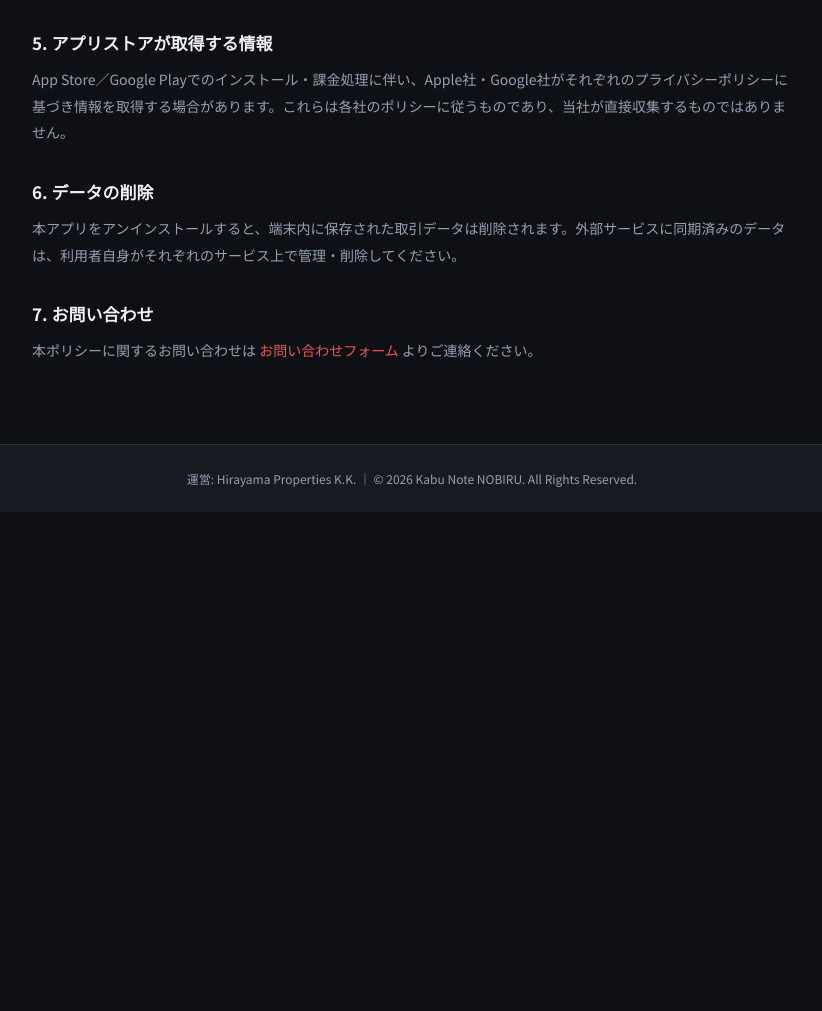
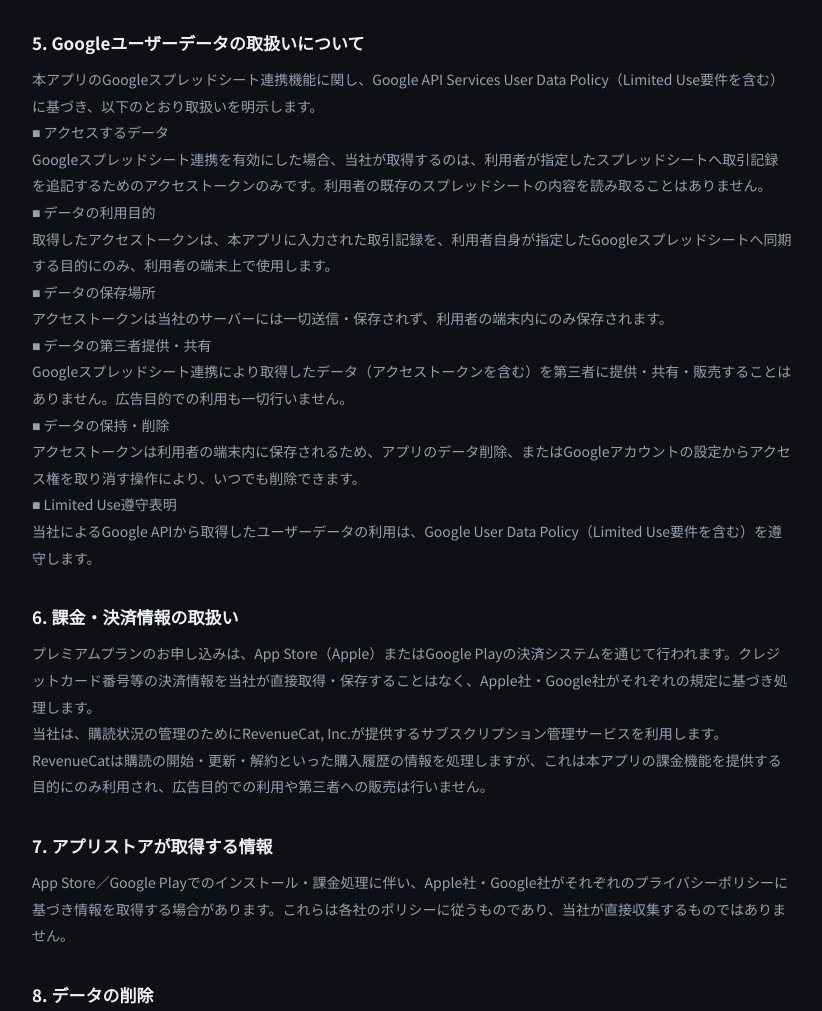
Before and after one commit to hirayama-properties/kabunote-nobiru, a plain HTML site: page privacy.html in a window 1280 px wide. Shown: the part 713-1724 px from the top of the page, without its empty margins (228-1050 px from the left). Before the commit the page ends 1225 px from the top, so only its background shows below. Drawn offline with Linux system fonts and the light colour scheme.

Commit message:
Add Google Limited Use disclosure and tokushoho phone contact clause
- privacy.html: add Google API Services User Data Policy (Limited Use)
  disclosure required for Google OAuth verification, plus RevenueCat
  purchase data handling section
- tokushoho.html: add phone number disclosure-on-request line per
  Japanese Specified Commercial Transactions Act

```diff
--- a/privacy.html
+++ b/privacy.html
@@ -45,7 +45,7 @@ footer{padding:24px 20px;background:var(--bg-light-alt);border-top:1px solid var
 
 <main>
   <h1>プライバシーポリシー</h1>
-  <p class="updated">最終更新日: 2026年7月27日</p>
+  <p class="updated">最終更新日: 2026年8月4日</p>
 
   <h2>1. 基本方針</h2>
   <p>Hirayama Properties K.K.（以下「当社」）は、アプリ「株ノートNOBIRU」（以下「本アプリ」）における利用者のプライバシーを尊重し、以下の方針でデータを取り扱います。</p>
@@ -59,13 +59,26 @@ footer{padding:24px 20px;background:var(--bg-light-alt);border-top:1px solid var
   <h2>4. 外部サービスとの連携（任意）</h2>
   <p>利用者が任意でGoogleスプレッドシートまたはNotionとの同期機能を有効にした場合、取引データは利用者自身のGoogleアカウントまたはNotionアカウントに直接保存されます。この通信は利用者の端末と各サービスとの間で行われ、当社のサーバーを経由しません。同期を無効にすればこの機能は動作しません。</p>
 
-  <h2>5. アプリストアが取得する情報</h2>
+  <h2>5. Googleユーザーデータの取扱いについて</h2>
+  <p>本アプリのGoogleスプレッドシート連携機能に関し、Google API Services User Data Policy（Limited Use要件を含む）に基づき、以下のとおり取扱いを明示します。</p>
+  <p>■ アクセスするデータ<br>Googleスプレッドシート連携を有効にした場合、当社が取得するのは、利用者が指定したスプレッドシートへ取引記録を追記するためのアクセストークンのみです。利用者の既存のスプレッドシートの内容を読み取ることはありません。</p>
+  <p>■ データの利用目的<br>取得したアクセストークンは、本アプリに入力された取引記録を、利用者自身が指定したGoogleスプレッドシートへ同期する目的にのみ、利用者の端末上で使用します。</p>
+  <p>■ データの保存場所<br>アクセストークンは当社のサーバーには一切送信・保存されず、利用者の端末内にのみ保存されます。</p>
+  <p>■ データの第三者提供・共有<br>Googleスプレッドシート連携により取得したデータ（アクセストークンを含む）を第三者に提供・共有・販売することはありません。広告目的での利用も一切行いません。</p>
+  <p>■ データの保持・削除<br>アクセストークンは利用者の端末内に保存されるため、アプリのデータ削除、またはGoogleアカウントの設定からアクセス権を取り消す操作により、いつでも削除できます。</p>
+  <p>■ Limited Use遵守表明<br>当社によるGoogle APIから取得したユーザーデータの利用は、Google User Data Policy（Limited Use要件を含む）を遵守します。</p>
+
+  <h2>6. 課金・決済情報の取扱い</h2>
+  <p>プレミアムプランのお申し込みは、App Store（Apple）またはGoogle Playの決済システムを通じて行われます。クレジットカード番号等の決済情報を当社が直接取得・保存することはなく、Apple社・Google社がそれぞれの規定に基づき処理します。</p>
+  <p>当社は、購読状況の管理のためにRevenueCat, Inc.が提供するサブスクリプション管理サービスを利用します。RevenueCatは購読の開始・更新・解約といった購入履歴の情報を処理しますが、これは本アプリの課金機能を提供する目的にのみ利用され、広告目的での利用や第三者への販売は行いません。</p>
+
+  <h2>7. アプリストアが取得する情報</h2>
   <p>App Store／Google Playでのインストール・課金処理に伴い、Apple社・Google社がそれぞれのプライバシーポリシーに基づき情報を取得する場合があります。これらは各社のポリシーに従うものであり、当社が直接収集するものではありません。</p>
 
-  <h2>6. データの削除</h2>
+  <h2>8. データの削除</h2>
   <p>本アプリをアンインストールすると、端末内に保存された取引データは削除されます。外部サービスに同期済みのデータは、利用者自身がそれぞれのサービス上で管理・削除してください。</p>
 
-  <h2>7. お問い合わせ</h2>
+  <h2>9. お問い合わせ</h2>
   <p>本ポリシーに関するお問い合わせは <a href="https://forms.gle/hMUBPNSnyNJoErft9" target="_blank" rel="noopener">お問い合わせフォーム</a> よりご連絡ください。</p>
 </main>
 
```
Also changed, not shown: tokushoho.html (+1 -0 lines).
